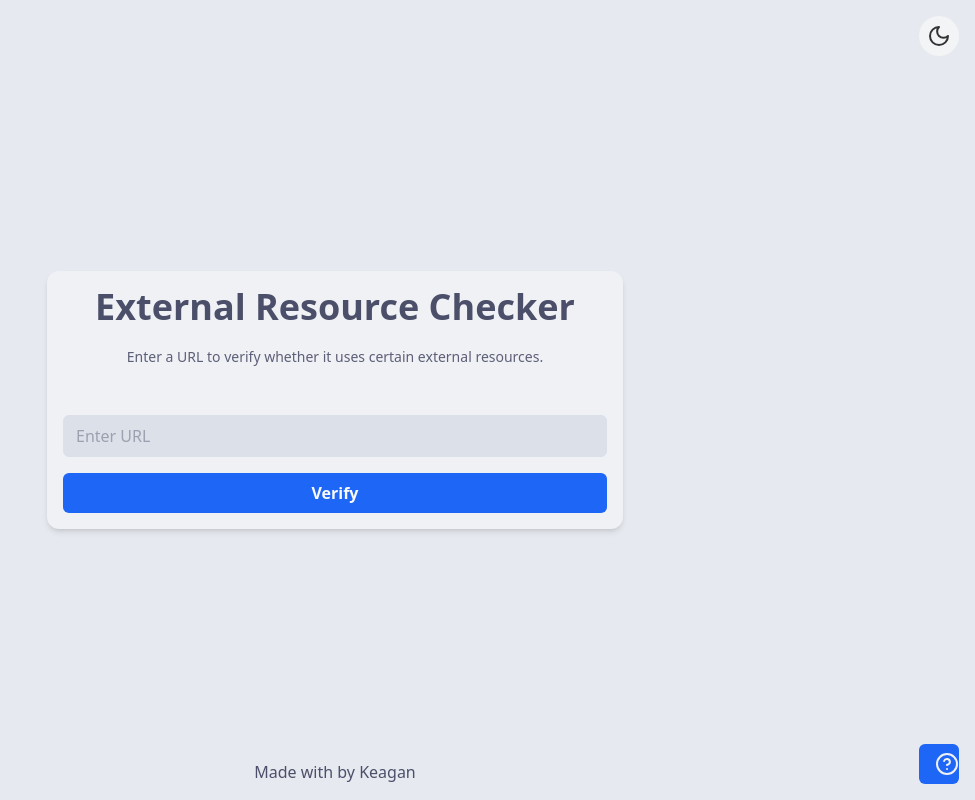
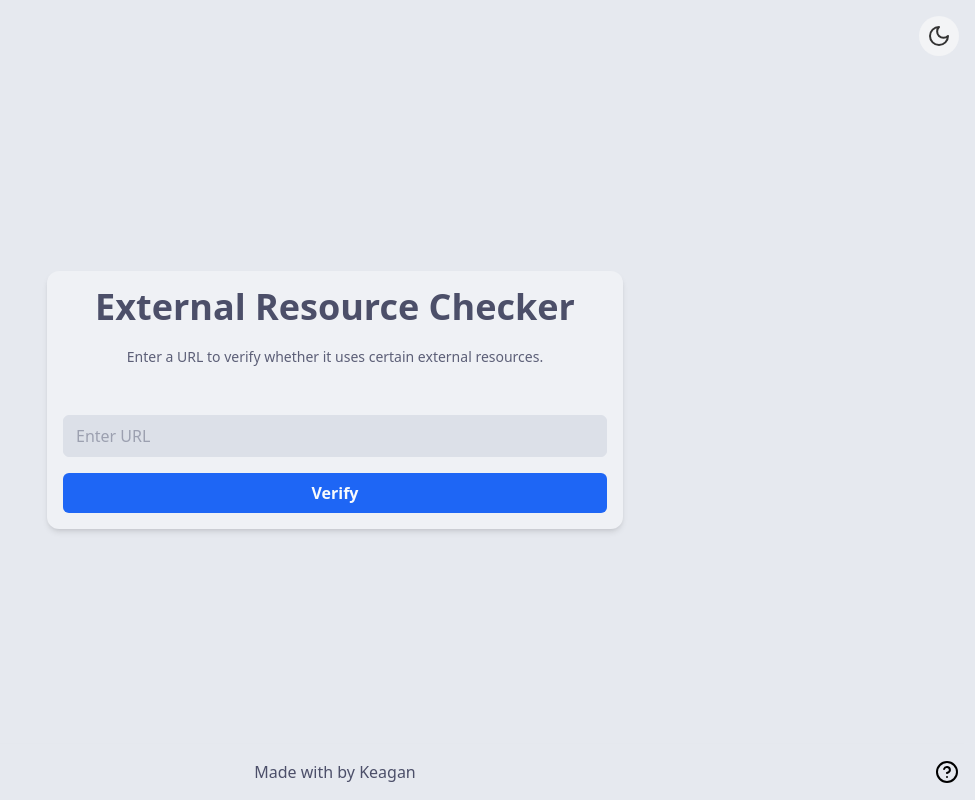
Before and after one commit to kvanrooyen-inv/external-resource-verifier, a React (Create React App) app: page / in a window 1280 px wide. Shown: the whole page, without its empty margins (305-1280 px from the left). Built offline with nearby package versions, Linux system fonts and the light colour scheme; what emoji-mart would draw is missing.

Commit message:
Added about/help dialog

```diff
--- a/src/components/HelpModal.js
+++ b/src/components/HelpModal.js
@@ -1,5 +1,4 @@
 import React from 'react';
-import { Button } from '../components/ui/button';
 import { CircleHelp } from 'lucide-react';
 
 const Dialog = ({ children, open, onOpenChange }) => (
@@ -38,20 +37,17 @@ const HelpModal = () => {
   const [isOpen, setIsOpen] = React.useState(false);
 
   const shortcuts = [
-    { key: 'Enter', description: 'Verify URL' },
-    { key: 'Esc', description: 'Close expanded library details' },
+    { key: 'Enter', description: 'Verify URL' }
   ];
 
   return (
     <>
-      <Button
-        variant="ghost"
-        size="icon"
-        className="fixed bottom-4 right-4 z-40 w-10 h-10 text-[#4c4f69] dark:text-[#cdd6f4] hover:bg-transparent hover:text-[#1e66f5] dark:hover:text-[#89b4fa]"
+      <button
+        className="fixed bottom-4 right-4 z-40 p-0 bg-transparent border-none cursor-pointer"
         onClick={() => setIsOpen(true)}
       >
-        <CircleHelp className="w-6 h-6" />
-      </Button>
+        <CircleHelp className="w-6 h-6 text-black dark:text-white" />
+      </button>
 
       <Dialog open={isOpen} onOpenChange={setIsOpen}>
         <DialogContent className="sm:max-w-[425px]">
```
